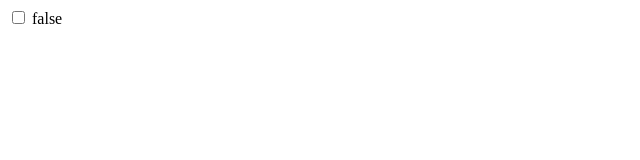
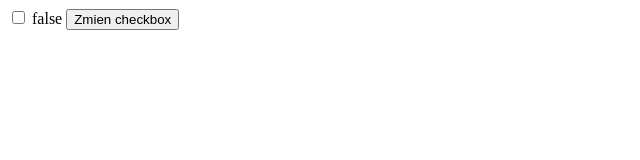
Before and after one commit to learneeer/vue_basic, a plain HTML site: page index.html in a window 1280 px wide. Shown: the whole page, without its empty margins (0-640 px from the left). Drawn offline with nearby package versions, Linux system fonts and the light colour scheme.

Commit message:
button_checkbox

```diff
--- a/index.html
+++ b/index.html
@@ -12,6 +12,8 @@
        <input type="checkbox" v-model="active">
 
        {{active}}
+
+       <button @click="activate">Zmien checkbox</button>
 
 
     </div>
@@ -31,7 +33,10 @@
         methods:{
             changeText(){
                 this.hello = "Hello Word Again"
-            }
+            },
+            activate(){
+                this.active = true
+            },
         }
     })
 </script>
```
